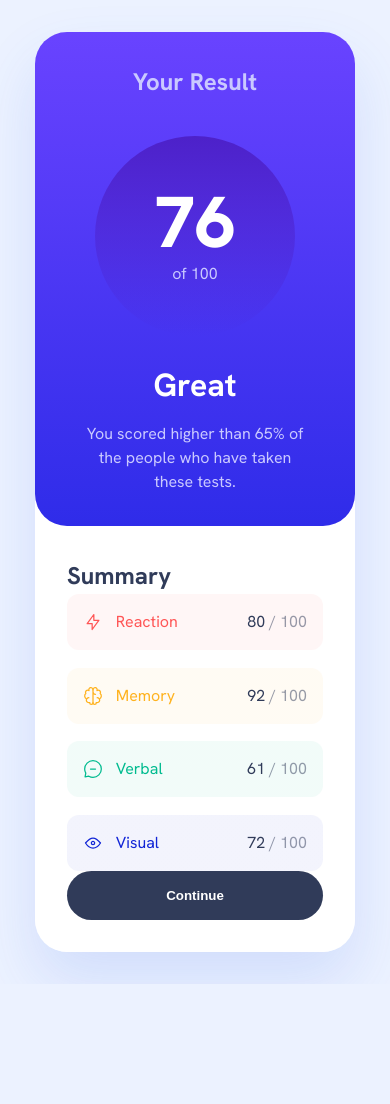
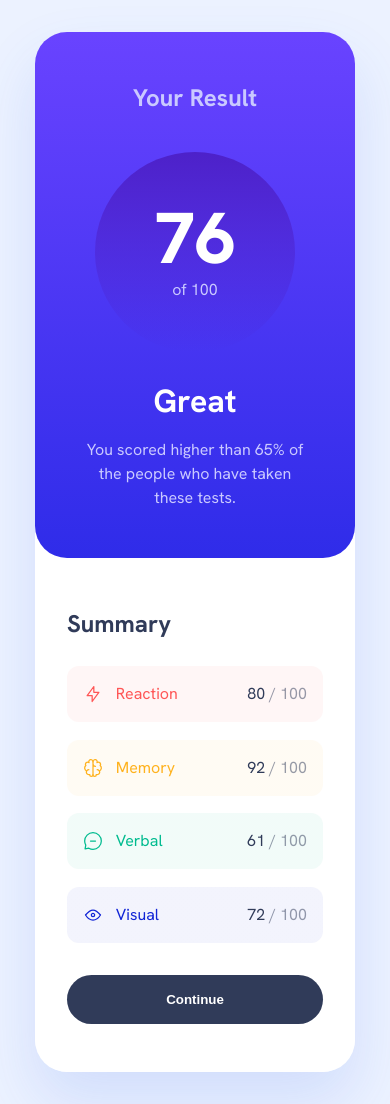
Before and after one commit to zowieerickson/results-summary-component, a React (Vite) app: page / in a window 390 px wide. Before the commit the page ends 984 px from the top, so only its background shows below. Built offline with nearby package versions, Linux system fonts and the light colour scheme.

Commit message:
adjust button on mobile viewport

```diff
--- a/src/styles/result.css
+++ b/src/styles/result.css
@@ -1,5 +1,5 @@
 .results {
-    padding: 2em 3em;
+    padding: 3em 3em;
     width: 320px;
     color: #fff;
     background: linear-gradient(180deg, #7755FF 0%, #6943FF 0.01%, #2F2CE9 100%);
--- a/src/styles/summary.css
+++ b/src/styles/summary.css
@@ -3,7 +3,7 @@
     flex-direction: column;
     justify-content: space-between;
     background-color: #fff;
-    padding: 2em 2em;
+    padding: 3em 2em;
     width: 320px;
     color: #303B59;
     border-radius: 32px;
@@ -11,12 +11,14 @@
 
 .summary-title {
     text-align: left;
+    margin-bottom: 1em;
 }
 
 .summary-categories {
     display: flex;
     flex-direction: column;
-    gap: 1.1em
+    gap: 1.1em;
+    margin-bottom: 2em;
 }
 
 .summary-category {
```
